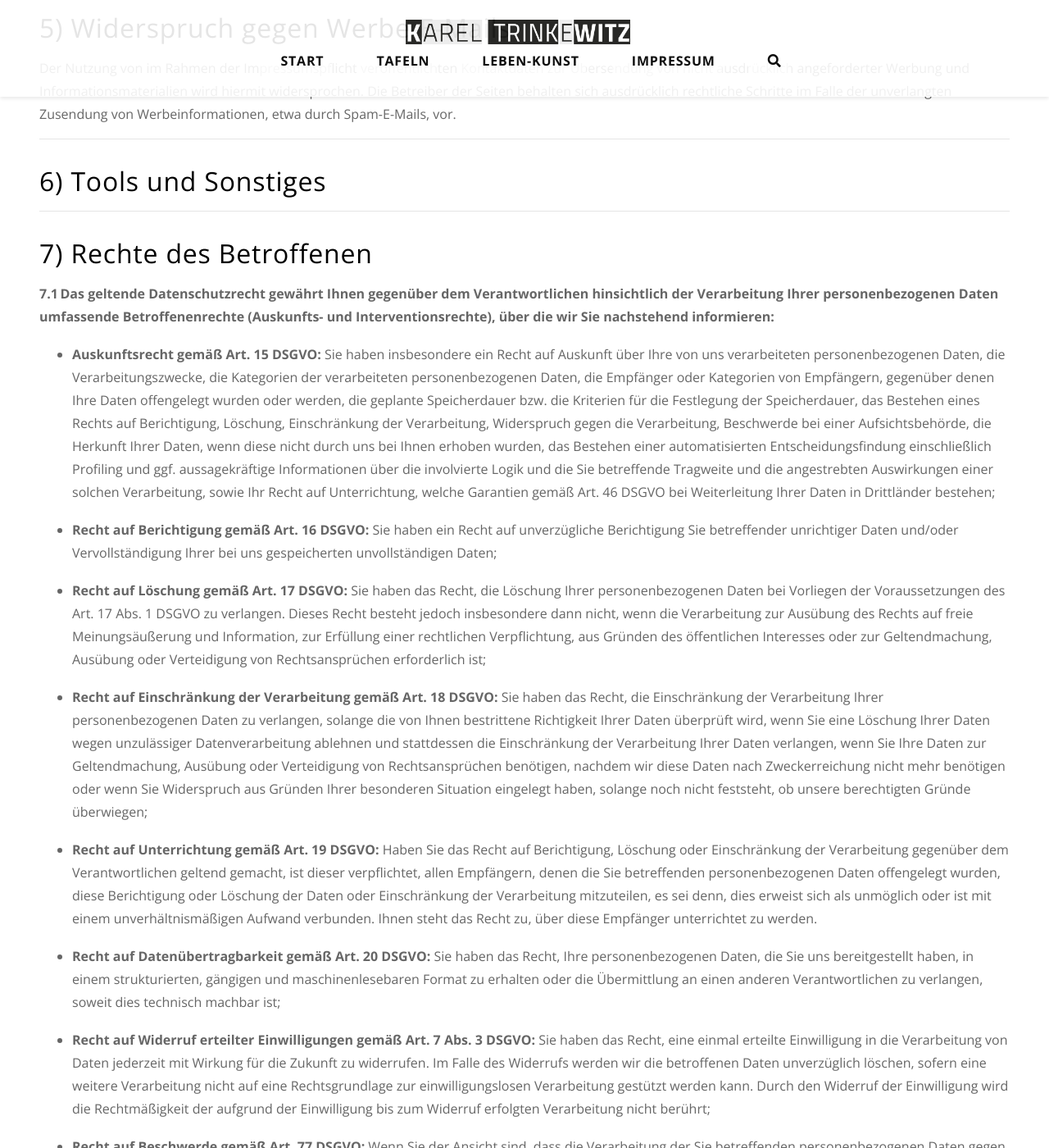
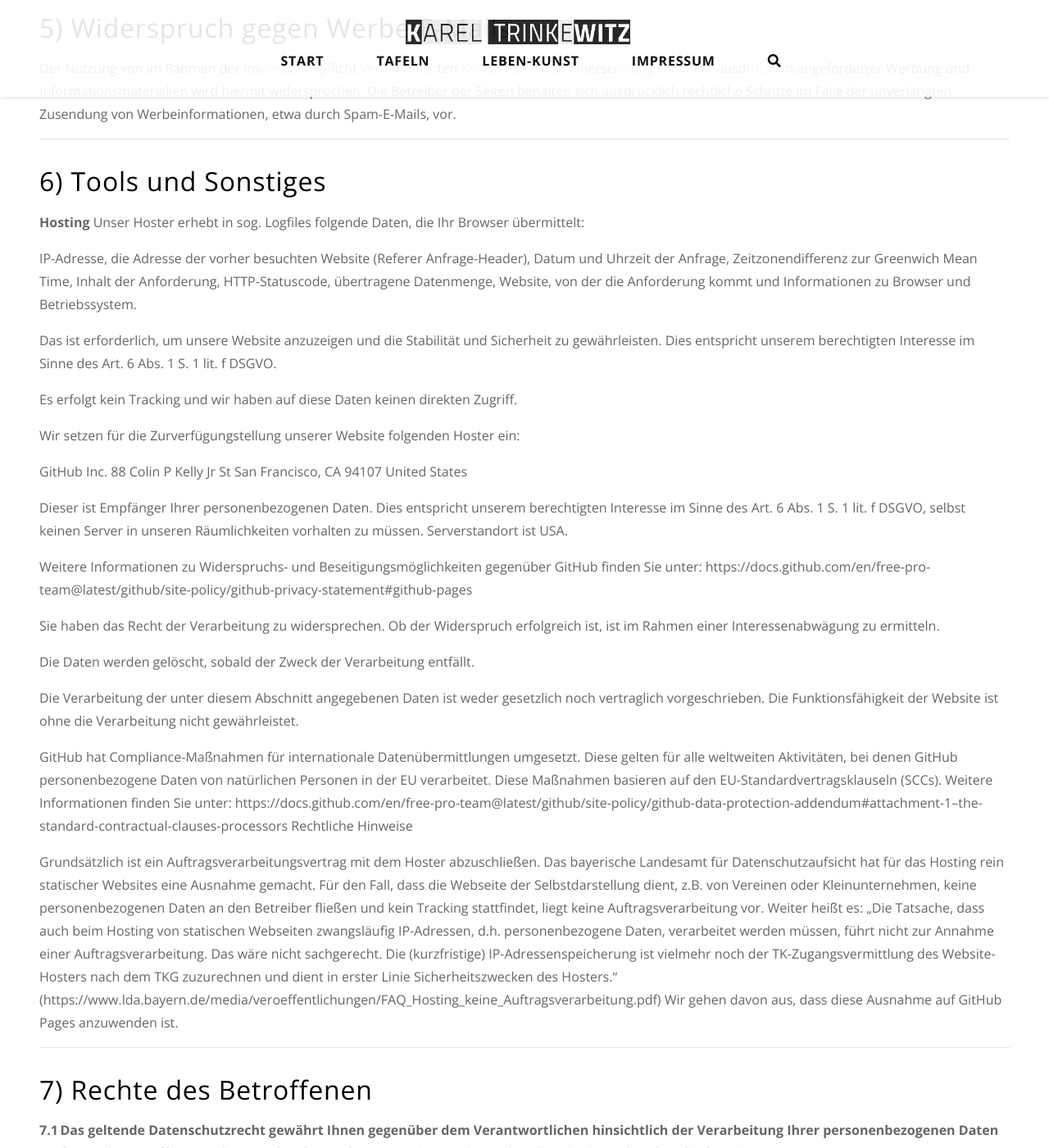
Before and after one commit to Leibniz-GWZO/trinkewitz_digital, a Jekyll site: the page built from pages/datenschutz.md, in a window 1280 px wide and 1400 px high, scrolled down 2252 px. Shown: the whole window at 82% size. Built offline with Jekyll 4.4.1, drawn with Linux system fonts in a browser that asks for light colours.

Commit message:
Update datenschutz.md

```diff
--- a/pages/datenschutz.md
+++ b/pages/datenschutz.md
@@ -63,6 +63,37 @@ Der Nutzung von im Rahmen der Impressumspflicht veröffentlichten Kontaktdaten z
 
 ## 6) Tools und Sonstiges
 
+**Hosting**
+Unser Hoster erhebt in sog. Logfiles folgende Daten, die Ihr Browser übermittelt:
+
+IP-Adresse, die Adresse der vorher besuchten Website (Referer Anfrage-Header), Datum und Uhrzeit der Anfrage, Zeitzonendifferenz zur Greenwich Mean Time, Inhalt der Anforderung, HTTP-Statuscode, übertragene Datenmenge, Website, von der die Anforderung kommt und Informationen zu Browser und Betriebssystem.
+
+Das ist erforderlich, um unsere Website anzuzeigen und die Stabilität und Sicherheit zu gewährleisten. Dies entspricht unserem berechtigten Interesse im Sinne des Art. 6 Abs. 1 S. 1 lit. f DSGVO.
+
+Es erfolgt kein Tracking und wir haben auf diese Daten keinen direkten Zugriff.
+
+Wir setzen für die Zurverfügungstellung unserer Website folgenden Hoster ein:
+
+GitHub Inc.
+88 Colin P Kelly Jr St
+San Francisco, CA 94107
+United States
+
+Dieser ist Empfänger Ihrer personenbezogenen Daten. Dies entspricht unserem berechtigten Interesse im Sinne des Art. 6 Abs. 1 S. 1 lit. f DSGVO, selbst keinen Server in unseren Räumlichkeiten vorhalten zu müssen. Serverstandort ist USA.
+
+Weitere Informationen zu Widerspruchs- und Beseitigungsmöglichkeiten gegenüber GitHub finden Sie unter: https://docs.github.com/en/free-pro-team@latest/github/site-policy/github-privacy-statement#github-pages
+
+Sie haben das Recht der Verarbeitung zu widersprechen. Ob der Widerspruch erfolgreich ist, ist im Rahmen einer Interessenabwägung zu ermitteln.
+
+Die Daten werden gelöscht, sobald der Zweck der Verarbeitung entfällt.
+
+Die Verarbeitung der unter diesem Abschnitt angegebenen Daten ist weder gesetzlich noch vertraglich vorgeschrieben. Die Funktionsfähigkeit der Website ist ohne die Verarbeitung nicht gewährleistet.
+
+GitHub hat Compliance-Maßnahmen für internationale Datenübermittlungen umgesetzt. Diese gelten für alle weltweiten Aktivitäten, bei denen GitHub personenbezogene Daten von natürlichen Personen in der EU verarbeitet. Diese Maßnahmen basieren auf den EU-Standardvertragsklauseln (SCCs). Weitere Informationen finden Sie unter: https://docs.github.com/en/free-pro-team@latest/github/site-policy/github-data-protection-addendum#attachment-1–the-standard-contractual-clauses-processors
+Rechtliche Hinweise
+
+Grundsätzlich ist ein Auftragsverarbeitungsvertrag mit dem Hoster abzuschließen. Das bayerische Landesamt für Datenschutzaufsicht hat für das Hosting rein statischer Websites eine Ausnahme gemacht. Für den Fall, dass die Webseite der Selbstdarstellung dient, z.B. von Vereinen oder Kleinunternehmen, keine personenbezogenen Daten an den Betreiber fließen und kein Tracking stattfindet, liegt keine Auftragsverarbeitung vor. Weiter heißt es: „Die Tatsache, dass auch beim Hosting von statischen Webseiten zwangsläufig IP-Adressen, d.h. personenbezogene Daten, verarbeitet werden müssen, führt nicht zur Annahme einer Auftragsverarbeitung. Das wäre nicht sachgerecht. Die (kurzfristige) IP-Adressenspeicherung ist vielmehr noch der TK-Zugangsvermittlung des Website-Hosters nach dem TKG zuzurechnen und dient in erster Linie Sicherheitszwecken des Hosters.“ (https://www.lda.bayern.de/media/veroeffentlichungen/FAQ_Hosting_keine_Auftragsverarbeitung.pdf) Wir gehen davon aus, dass diese Ausnahme auf GitHub Pages anzuwenden ist.
+
 ---
 
 ## 7) Rechte des Betroffenen
```
